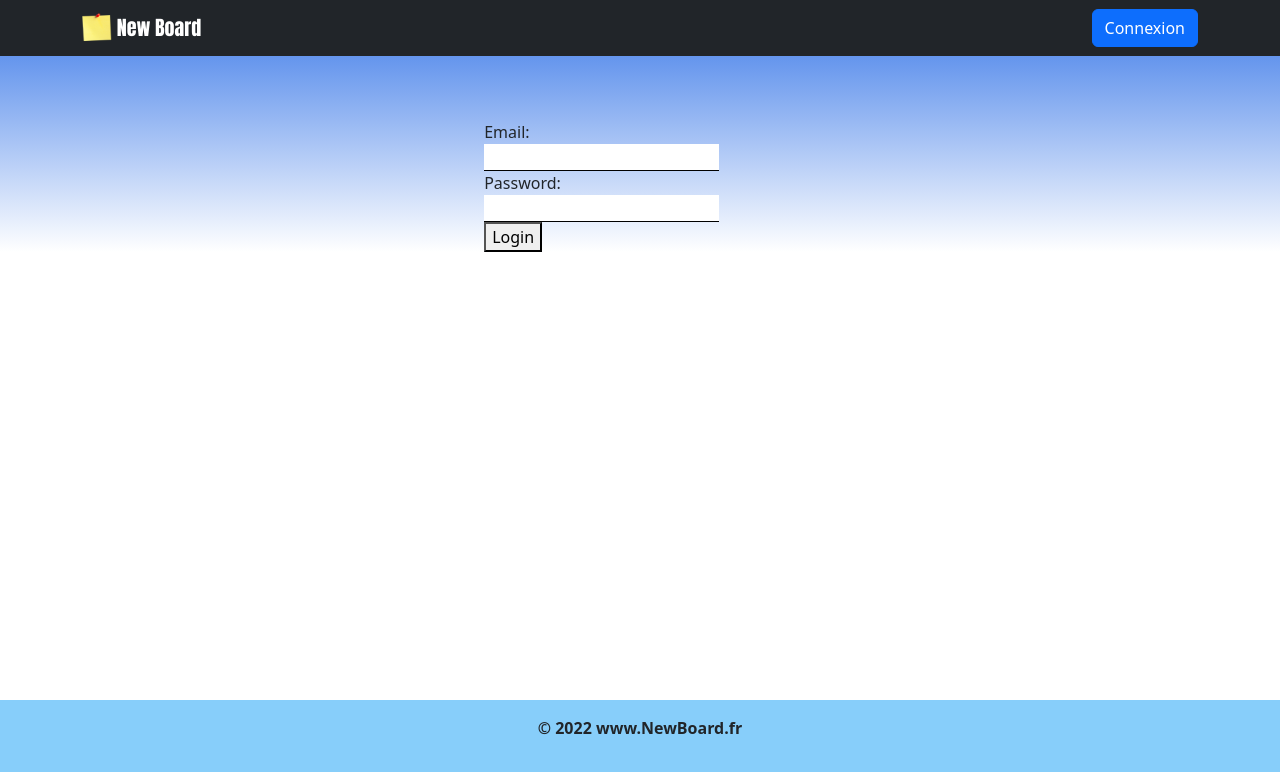
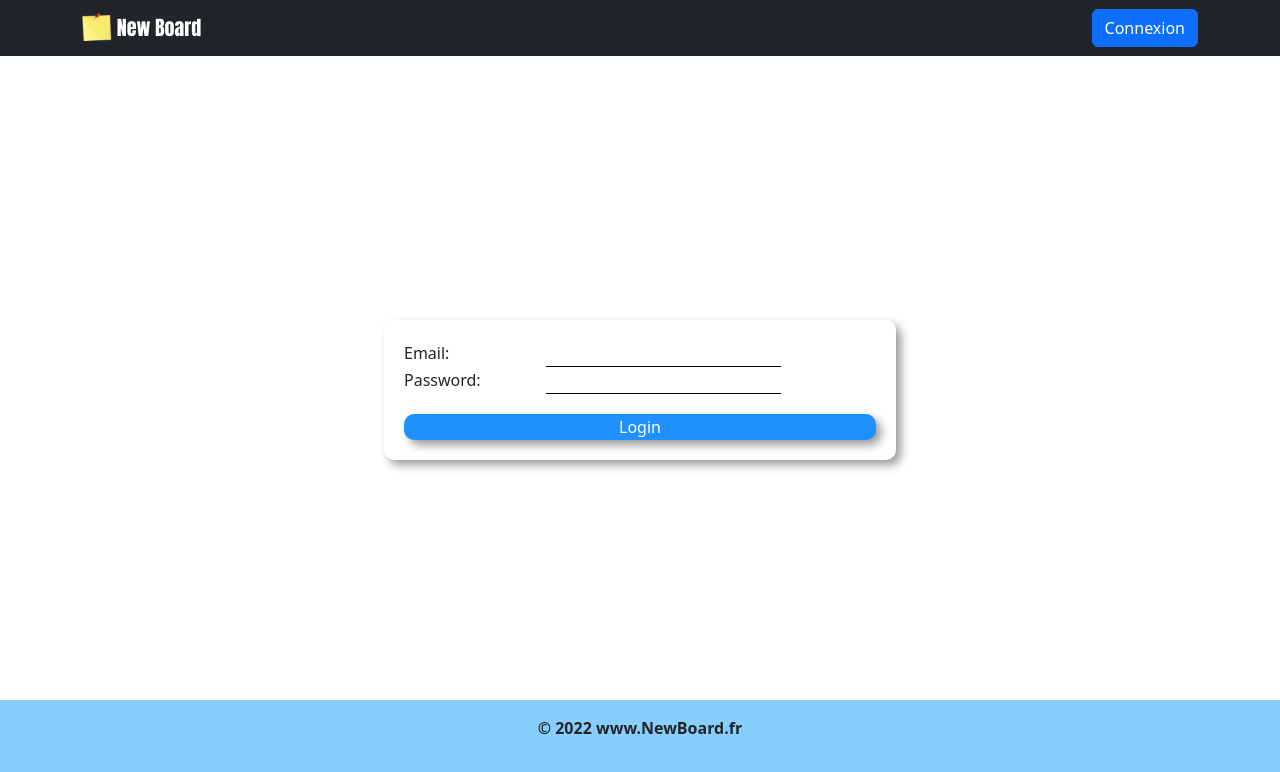
Before and after one commit to emerickCHALET/NewBoard, a React (Create React App) app in the folder newboard/: page /login in a window 1280 px wide. Shown: the top 772 px of the page. Built offline with nearby package versions, Linux system fonts and the light colour scheme.

Commit message:
modifications of presentation

```diff
--- a/newboard/src/components/Home.tsx
+++ b/newboard/src/components/Home.tsx
@@ -1,7 +1,9 @@
 import React from 'react';
 import {Button} from "react-bootstrap";
+import {useNavigate} from "react-router-dom";
 
 const Home = () => {
+    const navigate = useNavigate();
     return (
                 <div className="container-home">
                     <div className="inner">
@@ -18,9 +20,7 @@ const Home = () => {
                         <p className="font-home-p font-weight-bold">
                             T’as ton idée ? T’as ton New Board !
                         </p>
-                        <Button>
-                            Rejoignez nous !
-                        </Button>
+                        <Button onClick={() => navigate("/inscription")}>Rejoignez nous !</Button>
                     </div>
                 </div>
     )
--- a/newboard/src/pages/Login.tsx
+++ b/newboard/src/pages/Login.tsx
@@ -19,20 +19,18 @@ const Login = () => {
     return (
         <div className="Main">
             <NavbarHome/>
-            <div className="container-home">
-                <div className="form-login">
-                    <form className="wrap" onSubmit={evt => {sendForm(evt)}}>
-                        <fieldset>
+            <div className="inscription-wrap">
+                <form className="form-inscription" onSubmit={evt => {sendForm(evt)}}>
+                    <fieldset className={"field-area"}>
                         <label htmlFor="email">Email:</label>
                         <input type="email" id="email"/>
                     </fieldset>
-                        <fieldset>
+                    <fieldset className={"field-area"}>
                         <label htmlFor="password">Password:</label>
                         <input type="password" id="password"/>
                     </fieldset>
-                        <button type="submit" className="button-form">Login</button>
+                    <button type="submit" className={"form-button"}>Login</button>
                 </form>
-                </div>
             </div>
             <Footer/>
         </div>
```
Lines whose indentation alone changed are shown as unchanged.
